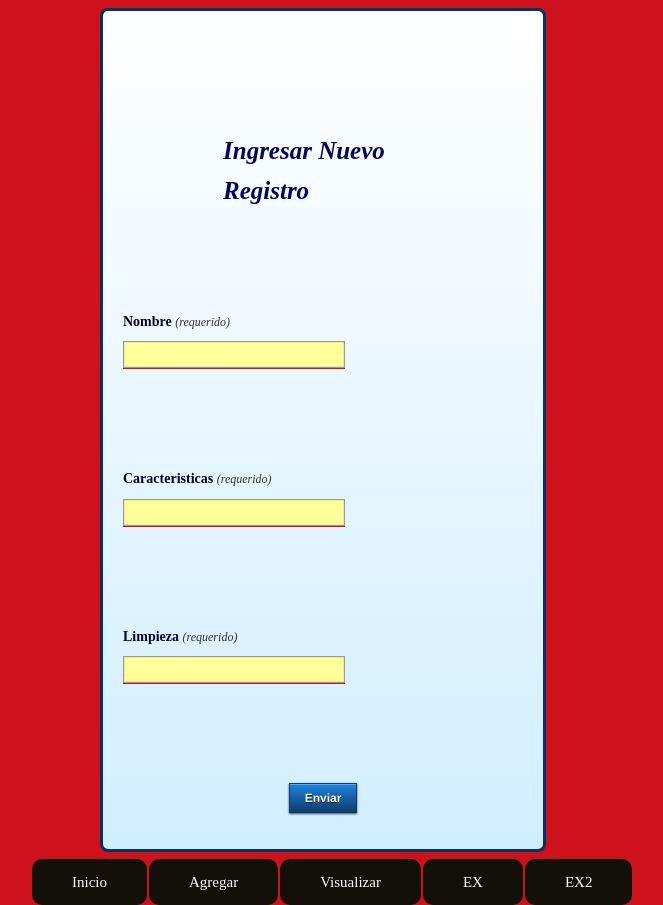
After one commit to HeroeHayabusa/DBSpidey, a PHP site: page /agregar.php in a window 1280 px wide. The commit adds this page. Shown: the whole page, without its empty margins (317-980 px from the left). Run offline with PHP 8.4, Linux system fonts and the light colour scheme.

Commit message:
Actulizacion 2, nuevo modulo y tarea

```diff
--- /dev/null
+++ b/agregar.php
@@ -0,0 +1,31 @@
+
+<!doctype html>
+<html>
+<head>
+<meta charset="utf-8">
+<title>Ingresar Nuevo Registro</title>
+<link href="estilos.css" rel="stylesheet" type="text/css">
+</head>
+<body>
+
+<div class="group">
+  <form action="registro.php" method="POST">
+  <h2><em>Ingresar Nuevo Registro</em></h2>
+
+      <label for="nombre">Nombre <span><em>(requerido)</em></span></label>
+      <input type="text" name="nombre" class="form-input" required/>
+
+      <label for="apellido">Caracteristicas <span><em>(requerido)</em></span></label>
+      <input type="text" name="Caracteristicas" class="form-input" required/>
+
+ <label for="apellido">Limpieza <span><em>(requerido)</em></span></label>
+      <input type="text" name="Limpieza" class="form-input" required/>
+     <center> <input class="form-btn" name="submit" type="submit" value="Enviar" /></center>
+    </p>
+	</form>
+</div>
+</body>
+</html>
+<?php
+include('menu.php');
+?>
--- /dev/null
+++ b/estilos.css
@@ -0,0 +1,165 @@
+body {
+	background: rgb(206, 18, 27); /* Old browsers */
+	background: -moz-linear-gradient(top,  rgba(206, 18, 27,1) 71%, rgba(206, 18, 27,1) 99%); /* FF3.6+ */
+	background: -webkit-gradient(linear, left top, left bottom, color-stop(71%,rgba(206, 18, 27,1)), color-stop(99%,rgba(206, 18, 27,1))); /* Chrome,Safari4+ */
+	background: -webkit-linear-gradient(top,  rgba(206, 18, 27,1) 71%,rgba(206, 18, 27,1) 99%); /* Chrome10+,Safari5.1+ */
+	background: -o-linear-gradient(top,  rgba(206, 18, 27,1) 71%,rgba(206, 18, 27,1) 99%); /* Opera 11.10+ */
+	background: -ms-linear-gradient(top,  rgba(206, 18, 27,1) 71%,rgba(206, 18, 27,1) 99%); /* IE10+ */
+	background: linear-gradient(to bottom,  rgba(206, 18, 27,1) 71%,rgba(206, 18, 27,1) 99%); /* W3C */
+
+
+filter: progid:DXImageTransform.Microsoft.gradient( startColorstr='#7db9e8', endColorstr='#7db9e8',GradientType=0 ); /* IE6-9 */
+	color: #000;
+	font-family: "Century Gothic";
+	font-size: 16px;
+	line-height: 1.6;
+}
+h2 {
+	color: #000
+    font-family: Verdana, Geneva, sans-serif;
+	font-size: 25px;
+	margin: 100px;
+	text-align: bottom;
+
+}
+.group {
+	border: 3px solid #999999;
+	padding: 20px;
+	width: 400px;
+	color: #006;
+border-radius: 8px;
+border-color:#036;
+
+	background: rgb(255,255,255); /* Old browsers */
+	background: -moz-linear-gradient(top,  rgba(255,255,255,1) 0%, rgba(209,238,255,1) 100%); /* FF3.6+ */
+	background: -webkit-gradient(linear, left top, left bottom, color-stop(0%,rgba(255,255,255,1)), color-stop(100%,rgba(209,238,255,1))); /* Chrome,Safari4+ */
+	background: -webkit-linear-gradient(top,  rgba(255,255,255,1) 0%,rgba(209,238,255,1) 100%); /* Chrome10+,Safari5.1+ */
+	background: -o-linear-gradient(top,  rgba(255,255,255,1) 0%,rgba(209,238,255,1) 100%); /* Opera 11.10+ */
+	background: -ms-linear-gradient(top,  rgba(255,255,255,1) 0%,rgba(209,238,255,1) 100%); /* IE10+ */
+	background: linear-gradient(to bottom,  rgba(255,255,255,1) 0%,rgba(209,238,255,1) 100%); /* W3C */
+
+filter: progid:DXImageTransform.Microsoft.gradient( startColorstr='#ffffff', endColorstr='#d1eeff',GradientType=0 ); /* IE6-9 */
+	margin-top: 0;
+	margin-right: auto;
+	margin-bottom: 0;
+	margin-left: auto;
+}
+.contact-form {
+	width: 400px;
+	text-align: left;
+
+}
+
+/* Form input box style */
+.form-input {
+	display: block;
+	width: 200px;
+	height: 15px;
+	margin-bottom: 100px;
+	color: #000;
+	background-color: #FF9;
+	border: 1px solid #999;
+	box-shadow: inset 0 0 1px rgba(0, 0, 0, 0.7), 0 1px 0 rgba(206, 18, 27,1);
+	-moz-transition: all 0.4s ease-in-out;
+	-webkit-transition: all 0.4s ease-in-out;
+	-o-transition: all 0.4s ease-in-out;
+	-ms-transition: all 0.4s ease-in-out;
+	transition: all 0.4s ease-in-out;
+	behavior: url(PIE.htc);
+	font-family: "Century Gothic";
+	font-size: 15px;
+	padding-top: 5px;
+	padding-right: 10px;
+	padding-bottom: 5px;
+	padding-left: 10px;
+}
+
+/* Focus style */
+.form-input:focus {
+	border: 1px solid #7fbbf9;
+	-moz-box-shadow:    inset 0 0 1px rgba(0, 0, 0, 0.7), 0 0 1px #7fbbf9;
+	-webkit-box-shadow: inset 0 0 1px rgba(0, 0, 0, 0.7), 0 0 1px #7fbbf9;
+	box-shadow:         inset 0 0 1px rgba(0, 0, 0, 0.7), 0 0 1px #7fbbf9;
+}
+
+/* Error style */
+.form-input:-moz-ui-invalid {
+	border: 1px solid #e00;
+	-moz-box-shadow:    inset 0 0 1px rgba(0, 0, 0, 0.7), 0 0 1px #e00;
+	-webkit-box-shadow: inset 0 0 1px rgba(0, 0, 0, 0.7), 0 0 1px #e00;
+	box-shadow:         inset 0 0 1px rgba(0, 0, 0, 0.7), 0 0 1px #e00;
+}
+
+.form-input.invalid {
+	border: 1px solid #e00;
+	-moz-box-shadow:    inset 0 0 1px rgba(0, 0, 0, 0.7), 0 0 1px #e00;
+	-webkit-box-shadow: inset 0 0 1px rgba(0, 0, 0, 0.7), 0 0 1px #e00;
+	box-shadow:         inset 0 0 1px rgba(0, 0, 0, 0.7), 0 0 1px #e00;
+}
+
+/* Form submit button */
+.form-btn {
+	padding: 0 15px;
+	height: 30px;
+	font: bold 12px 'Helvetica Neue', Helvetica, Arial, sans-serif;
+	text-align: center;
+	color: #fff;
+	text-shadow: 0 1px 0 rgba(0, 0, 0, 0.7);
+	cursor: pointer;
+	border: 1px solid #0d3d6a;
+	outline: none;
+	position: relative;
+	background-color: #1d83e2;
+	background-image: -webkit-gradient(linear, left top, left bottom, from(#1d83e2), to(#0d3d6a)); /* Saf4+, Chrome */
+	background-image: -webkit-linear-gradient(top, #1d83e2, #0d3d6a); /* Chrome 10+, Saf5.1+, iOS 5+ */
+	background-image:    -moz-linear-gradient(top, #1d83e2, #0d3d6a); /* FF3.6 */
+	background-image:     -ms-linear-gradient(top, #1d83e2, #0d3d6a); /* IE10 */
+	background-image:      -o-linear-gradient(top, #1d83e2, #0d3d6a); /* Opera 11.10+ */
+	background-image:         linear-gradient(top, #1d83e2, #0d3d6a);
+	-pie-background:          linear-gradient(top, #1d83e2, #0d3d6a); /* IE6-IE9 */
+	-moz-box-shadow:    inset 0 1px 0 rgba(255, 255, 255, 0.3), 0 1px 2px rgba(0, 0, 0, 0.7);
+	-webkit-box-shadow: inset 0 1px 0 rgba(255, 255, 255, 0.3), 0 1px 2px rgba(0, 0, 0, 0.7);
+	box-shadow:         inset 0 1px 0 rgba(255, 255, 255, 0.3), 0 1px 2px rgba(0, 0, 0, 0.7);
+	-moz-background-clip:    padding;
+	-webkit-background-clip: padding-box;
+	background-clip:         padding-box;
+	behavior: url(PIE.htc);
+}
+
+.form-btn:active {
+	border: 1px solid #1d83e2;
+	background-color: #0d3d6a;
+	background-image: -webkit-gradient(linear, left top, left bottom, from(#0d3d6a), to(#1d83e2)); /* Saf4+, Chrome */
+	background-image: -webkit-linear-gradient(top, #0d3d6a, #1d83e2); /* Chrome 10+, Saf5.1+, iOS 5+ */
+	background-image:    -moz-linear-gradient(top, #0d3d6a, #1d83e2); /* FF3.6 */
+	background-image:     -ms-linear-gradient(top, #0d3d6a, #1d83e2); /* IE10 */
+	background-image:      -o-linear-gradient(top, #0d3d6a, #1d83e2); /* Opera 11.10+ */
+	background-image:         linear-gradient(top, #0d3d6a, #1d83e2);
+	-pie-background:          linear-gradient(top, #0d3d6a, #1d83e2); /* IE6-IE9 */
+	-moz-box-shadow:    inset 0 0 2px rgba(0, 0, 0, 0.7), 0 1px 0 rgba(255, 255, 255, 0.1);
+	-webkit-box-shadow: inset 0 0 2px rgba(0, 0, 0, 0.7), 0 1px 0 rgba(255, 255, 255, 0.1);
+
+	box-shadow:         inset 0 0 2px rgba(0, 0, 0, 0.7), 0 1px 0 rgba(255, 255, 255, 0.1);
+	behavior: url(PIE.htc);
+}
+
+label {
+	margin-bottom: 8px;
+	display: block;
+	width: 300px;
+	color: #003;
+	font-size: 14px;
+	font-weight: bold;
+}
+
+label span {
+	font-size: 12px;
+	color:#333;
+	font-weight: normal;
+}
+
+.contact-form.frame {
+    background-color: #444444;
+    border: 1px solid #CCCCCC;
+    padding: 20px;
+}
--- /dev/null
+++ b/menu.php
@@ -0,0 +1,53 @@
+<!DOCTYPE html>
+<html>
+    <head>
+        <title>Base de Datos Virus</title>
+        <meta http-equiv="Content-Type" content="text/html; charset=UTF-8">
+        <style type="text/css">
+            ul{
+                margin-left: 300px;
+
+            }
+            li{
+                float: left;
+                list-style: none;
+                margin: 1px;
+            }
+            a{
+                padding: 15px 40px;
+                text-decoration: none;
+                background: #222;
+                color:#fff;
+                font-size: 15px;
+                border-radius: 10px;
+                -webkit-border-radius: px;
+            }
+            .ventana_actual{
+                background: #B23B1D;
+                color: #fff;
+            }
+            .resto_ventanas{
+                background: #131009;
+                color: #fff;
+            }
+        </style>
+    </head>
+    <body>
+        <?php
+        $menu =  json_decode('
+        [{"nombre":"Inicio","url":"index.php","link":"/BDVirus/index.php"},
+        {"nombre":"Agregar","url":"agregar.php","link":"/BDVirus/agregar.php"},
+        {"nombre":"Visualizar","url":"visualizar.php","link":"/BDVirus/visualizar.php"},
+        {"nombre":"EX","url":"ex.php","link":"/BDVirus/ex.php"},
+        {"nombre":"EX2","url":"ex2.php","link":"/BDVirus/ex2.php"}]');
+        ?>
+        <ul>
+        <?php
+        foreach($menu as $botones){
+        $clase = ($botones->link == $_SERVER['REQUEST_URI'] ? 'ventana_actual' : 'resto_ventanas');
+        ?>
+            <li><a class="<?=$clase?>" href="<?=$botones->url?>"><?=$botones->nombre?></a></li>
+        <?php
+        }
+        ?>
+        </ul>
```
Also changed, not shown: Fail.html (added, +22 -0 lines), Success.html (added, +19 -0 lines), conexion.php (added, +9 -0 lines), ex.php (added, +7 -0 lines), ex2.php (added, +7 -0 lines), index.php (+13 -9 lines), registro.php (added, +13 -0 lines), visualizar.php (added, +7 -0 lines), 1 other file.
